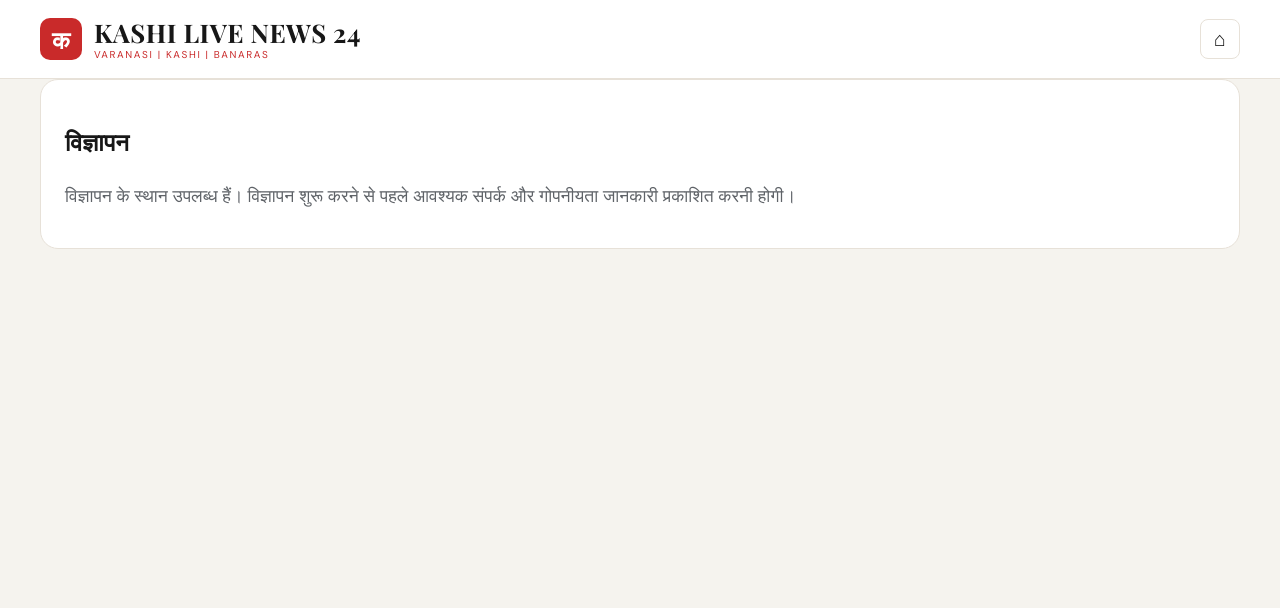
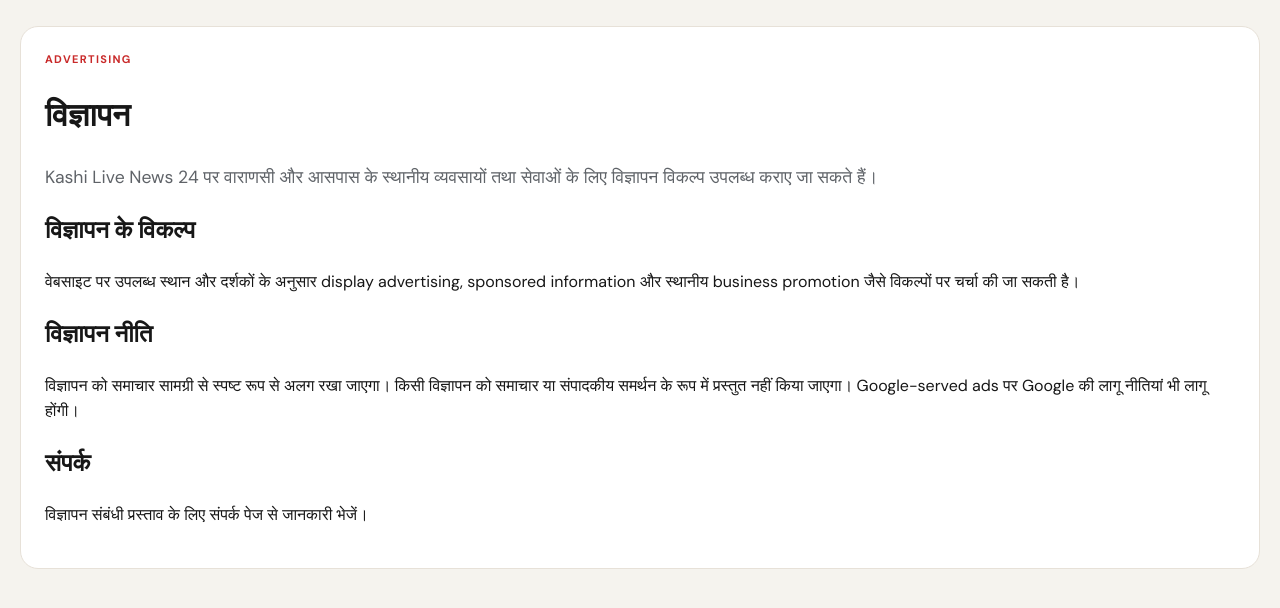
Before and after one commit to Rahulkannoujia123/KashiNews24, a Next.js app: page /advertise in a window 1280 px wide. Shown: the top 608 px of the page. Built offline with nearby package versions, Linux system fonts and the light colour scheme; no server answers.

Commit message:
Add advertise information page

```diff
--- /dev/null
+++ b/app/advertise/page.jsx
@@ -0,0 +1,18 @@
+export const metadata = {
+  title: 'विज्ञापन',
+  description: 'Kashi Live News 24 पर विज्ञापन और स्थानीय प्रचार संबंधी जानकारी।'
+};
+
+export default function AdvertisePage() {
+  return <main className="page-shell"><div className="shell form-page">
+    <div className="kicker">Advertising</div>
+    <h1>विज्ञापन</h1>
+    <p className="article-lead">Kashi Live News 24 पर वाराणसी और आसपास के स्थानीय व्यवसायों तथा सेवाओं के लिए विज्ञापन विकल्प उपलब्ध कराए जा सकते हैं।</p>
+    <h2>विज्ञापन के विकल्प</h2>
+    <p>वेबसाइट पर उपलब्ध स्थान और दर्शकों के अनुसार display advertising, sponsored information और स्थानीय business promotion जैसे विकल्पों पर चर्चा की जा सकती है।</p>
+    <h2>विज्ञापन नीति</h2>
+    <p>विज्ञापन को समाचार सामग्री से स्पष्ट रूप से अलग रखा जाएगा। किसी विज्ञापन को समाचार या संपादकीय समर्थन के रूप में प्रस्तुत नहीं किया जाएगा। Google-served ads पर Google की लागू नीतियां भी लागू होंगी।</p>
+    <h2>संपर्क</h2>
+    <p>विज्ञापन संबंधी प्रस्ताव के लिए <a href="/contact">संपर्क पेज</a> से जानकारी भेजें।</p>
+  </div></main>;
+}
```
